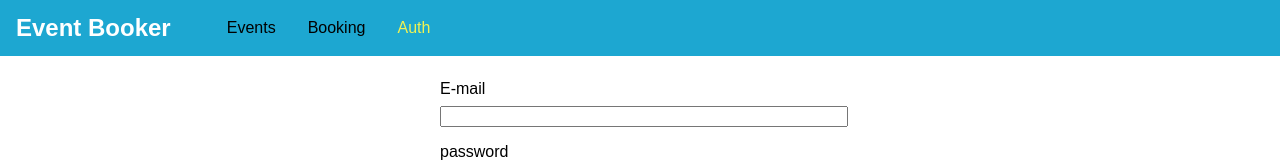
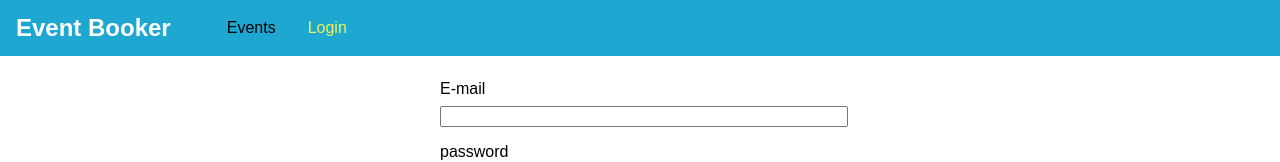
Before and after one commit to EP-coode/nauka-graphql, a React (Create React App) app in the folder frontend/: page /auth in a window 1280 px wide. Shown: the top 162 px of the page. Built offline with nearby package versions, Linux system fonts and the light colour scheme.

Commit message:
add token handling

```diff
--- a/frontend/src/App.js
+++ b/frontend/src/App.js
@@ -1,37 +1,38 @@
-import React from 'react';
+import React, { useContext } from 'react';
 import { BrowserRouter, Route, Redirect, Switch } from 'react-router-dom'
 
 import AuthPage from './pages/Auth'
 import BookingPage from './pages/Booking'
 import EventsPAge from './pages/Events'
 import MainNavigation from './components/Navigation/MainNavigation';
+import { AuthContext } from './context/auth-context'
 
 import './App.css';
 
 function App() {
+  const authContext = useContext(AuthContext)
+
   return (
     <BrowserRouter >
       <React.Fragment>
         <MainNavigation />
         <main>
           <Switch>
-            <Redirect
-              from="/"
-              to="/auth"
-              exact
-            />
-            <Route
-              path="/auth"
-              component={AuthPage}
-            />
-            <Route
-              path="/events"
-              component={EventsPAge}
-            />
-            <Route
-              path="/bookings"
-              component={BookingPage}
-            />
+            {
+              authContext.token ?
+                <React.Fragment>
+                  <Redirect from="/" to="/events" exact/>
+                  <Redirect from="/auth" to="/events" exact/>
+                  <Route path="/bookings" component={BookingPage}/>
+                </React.Fragment>
+                :
+                <React.Fragment>
+                  <Redirect from="/" to="/auth" exact/>
+                  <Redirect from="/bookings" to="/auth" exact/>
+                  <Route path="/auth" component={AuthPage}/>
+                  <Route path="/events" component={EventsPAge}/>
+                </React.Fragment>
+            }
           </Switch>
         </main>
       </React.Fragment>
--- a/frontend/src/components/Navigation/MainNavigation.css
+++ b/frontend/src/components/Navigation/MainNavigation.css
@@ -31,14 +31,21 @@
     margin: 0 1rem;
 }
 
-.main-nav__items a{
+.main-nav__items a,
+.main-nav__items button{
     text-decoration: none;
     color: #000000;
+    border: none;
+    font: inherit;
+    cursor: pointer;
+    background-color: transparent;
 }
 
 .main-nav__items a:hover,
 .main-nav__items a:active,
-.main-nav__items a.active
+.main-nav__items a.active,
+.main-nav__items button:hover,
+.main-nav__items button:active
 {
     color: #f0f353;
 }
--- a/frontend/src/components/Navigation/MainNavigation.js
+++ b/frontend/src/components/Navigation/MainNavigation.js
@@ -1,9 +1,12 @@
-import React from 'react';
+import React, { useContext } from 'react'
 import { NavLink } from 'react-router-dom'
 
+import { AuthContext } from '../../context/auth-context'
 import './MainNavigation.css'
 
-function mainNavigation() {
+function MainNavigation() {
+    const authContext = useContext(AuthContext)
+
     return (
         <header className="main-nav">
             <div className="main-nav__logo">
@@ -16,20 +19,34 @@ function mainNavigation() {
                             Events
                         </NavLink>
                     </li>
+                    {
+                        authContext.token &&
                         <li>
                             <NavLink to="/bookings">
                                 Booking
                             </NavLink>
                         </li>
+                    }
+                    {
+                        !authContext.token &&
                         <li>
                             <NavLink to="/auth">
-                            Auth
+                                Login
                             </NavLink>
                         </li>
+                    }
+                    {
+                        authContext.token &&
+                        <li>
+                            <button onClick={authContext.logout}>
+                                Logout
+                            </button>
+                        </li>
+                    }
                 </ul>
             </nav>
         </header>
     )
 }
 
-export default mainNavigation
+export default MainNavigation
--- /dev/null
+++ b/frontend/src/context/auth-context.js
@@ -0,0 +1,40 @@
+import React, { useState } from 'react';
+
+export const AuthContext = React.createContext({
+    token: null,
+    userId: null,
+    login: (token, userId, tokenExpiration) => { },
+    logout: () => { }
+})
+
+function AuthProvider({ children }) {
+    const [token, setToken] = useState(null)
+    const [userId, setUserId] = useState(null)
+    const [tokenExp, setTokenExp] = useState(null)
+
+    const login = (token, userId, tokenExpiration) => {
+        debugger
+        setToken(token)
+        setUserId(userId)
+        setTokenExp(tokenExpiration)
+    }
+
+    const logout = () => {
+        setToken(null)
+        setUserId(null)
+        setTokenExp(null)
+    }
+
+    return (
+        <AuthContext.Provider value={{
+            login,
+            logout,
+            token,
+            userId,
+        }}>
+            {children}
+        </AuthContext.Provider>
+    )
+}
+
+export default AuthProvider
--- a/frontend/src/index.js
+++ b/frontend/src/index.js
@@ -1,11 +1,15 @@
 import React from 'react';
 import ReactDOM from 'react-dom';
 import './index.css';
+
 import App from './App';
+import AuthProvider from './context/auth-context'
 
 ReactDOM.render(
   <React.StrictMode>
-    <App />
+    <AuthProvider>
+      <App />
+    </AuthProvider>
   </React.StrictMode>,
   document.getElementById('root')
 );
--- a/frontend/src/pages/Auth.js
+++ b/frontend/src/pages/Auth.js
@@ -1,11 +1,13 @@
-import React, { useRef, useState } from 'react';
+import React, { useContext, useRef, useState } from 'react';
 
+import { AuthContext } from '../context/auth-context';
 import './Auth.css'
 
 function AuthPage() {
     const inputEmail = useRef(null)
     const inputPasswd = useRef(null)
     const [loginMode, setLoginMode] = useState(true)
+    const authContext = useContext(AuthContext)
 
     const submitHandler = e => {
         e.preventDefault()
@@ -57,6 +59,10 @@ function AuthPage() {
             return res.json()
         }).then(resData => {
             console.log(resData);
+            if (resData.data.login.token) {
+                const { userId, token, tokenExpiration } = resData.data.login
+                authContext.login(userId, token, tokenExpiration)
+            }
         }).catch(err => {
             console.error(err)
         })
```
Lines whose indentation alone changed are shown as unchanged.
